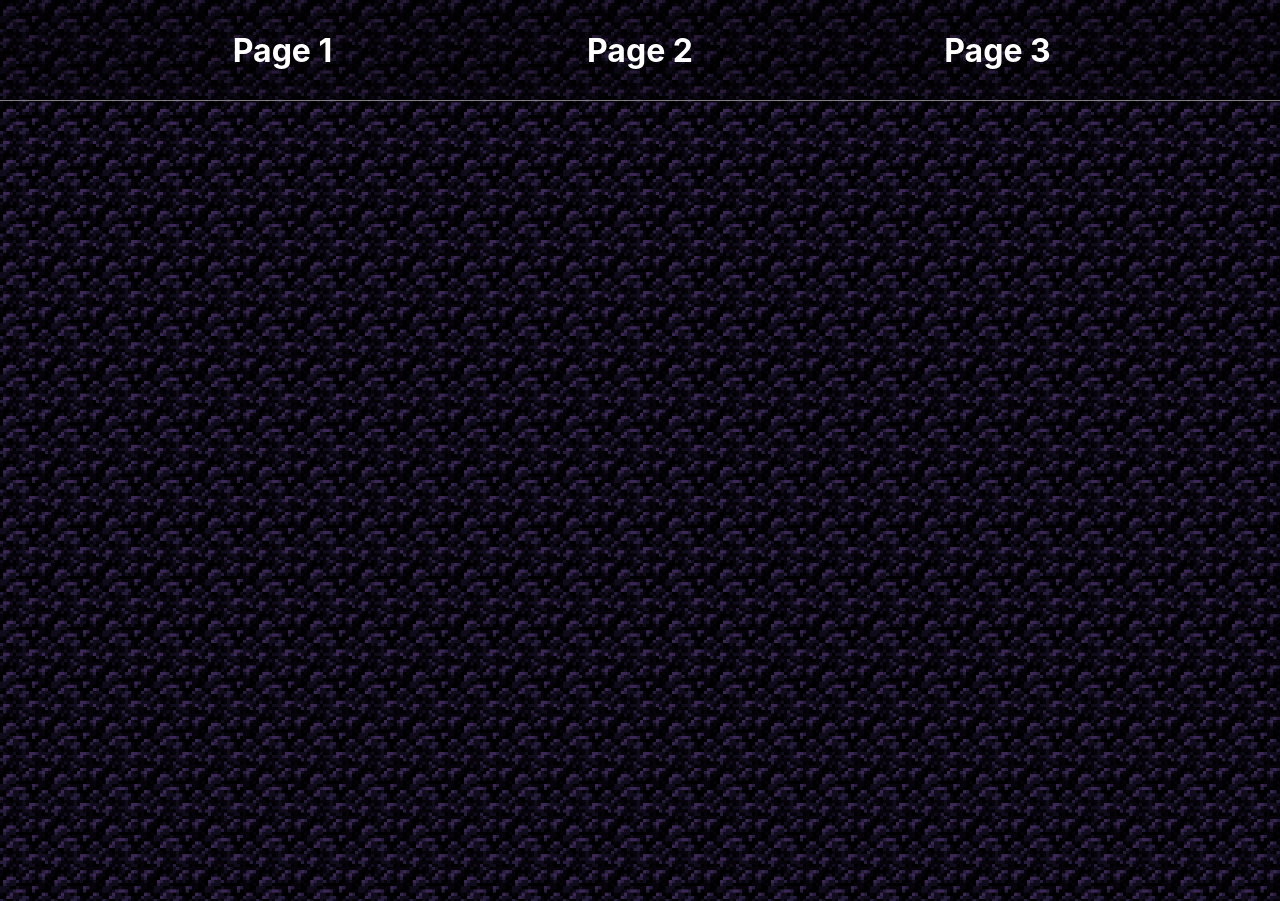
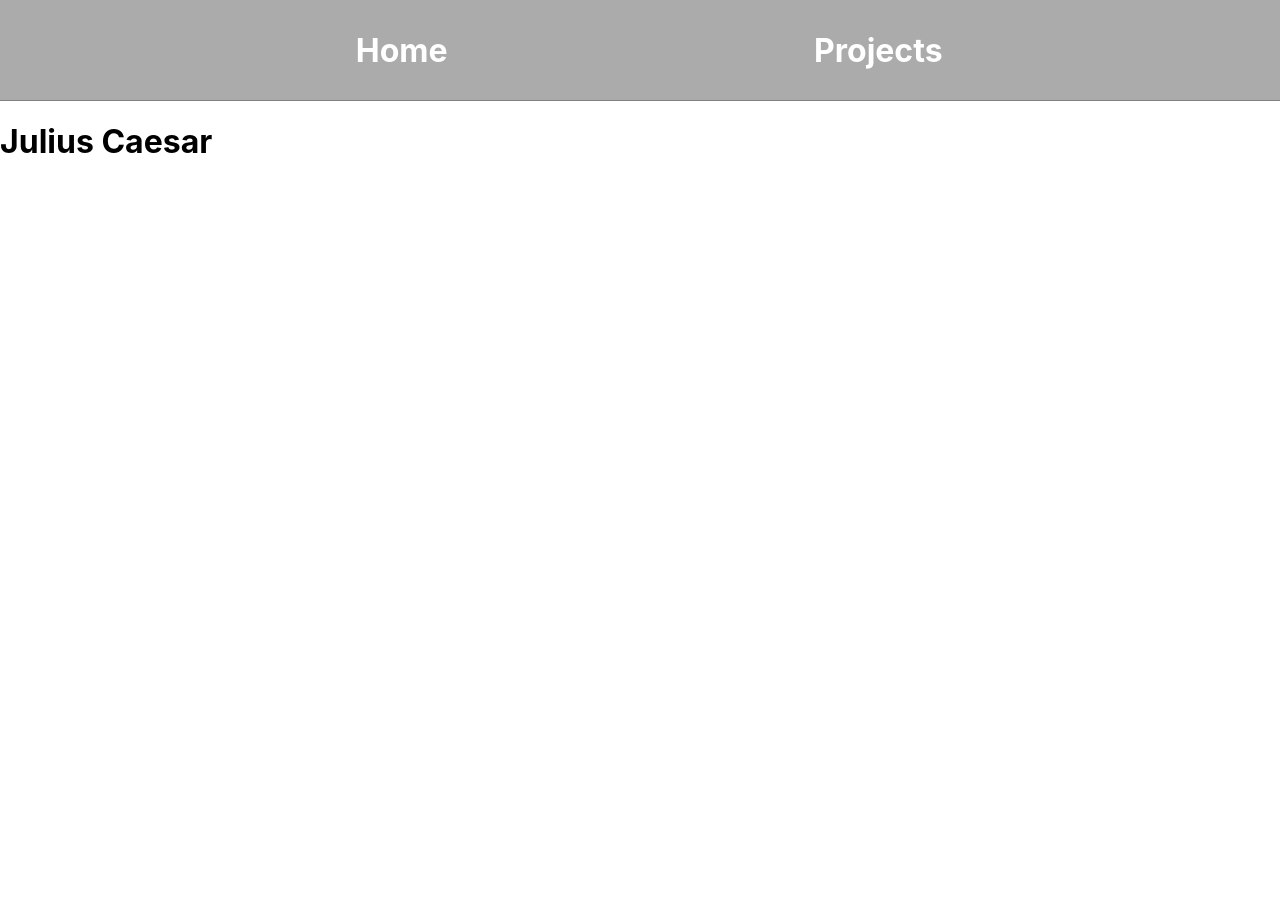
Before and after one commit to NoleStites/nole_website, a React (Create React App) app: page /minecraft in a window 1280 px wide. After the commit the page ends 800 px from the top, so only its background shows below. Built offline with nearby package versions, Linux system fonts and the light colour scheme.

Commit message:
Functioning webpage linking

```diff
--- a/package.json
+++ b/package.json
@@ -8,6 +8,7 @@
     "@testing-library/user-event": "^13.5.0",
     "react": "^18.3.1",
     "react-dom": "^18.3.1",
+    "react-router-dom": "^6.28.0",
     "react-scripts": "5.0.1",
     "web-vitals": "^2.1.4"
   },
--- a/src/App.js
+++ b/src/App.js
@@ -1,14 +1,22 @@
-import './App.css';
-import Navbar from './landing_page/navbar';
+import { BrowserRouter, Routes, Route } from "react-router-dom";
+import Layout from './pages/Layout';
+import Home from './pages/Home';
+import MinecraftBlocks from './pages/minecraft_blocks';
 
+// This file (and function) is only for adding
+// more routes/webpages
 function App() {
   return (
-    <div className='background_img'>
-      <Navbar />
-      <header className="App-header">
-
-      </header>
-    </div>
+    <BrowserRouter>
+      <Routes>
+        <Route path="/" element={<Layout />}>
+          <Route index element={<Home />} />
+          <Route path="minecraft" element={<MinecraftBlocks />} />
+          {/* <Route path="<route_name>" element={<Component_In_Pages_Dir />} /> */}
+          {/* ALSO ADD ROUTE TO Navbar DROPDOWN */}
+        </Route>
+      </Routes>
+    </BrowserRouter>
   );
 }
 
--- a/src/landing_page/navbar.js
+++ /dev/null
@@ -1,43 +0,0 @@
-import './navbar.css';
-
-function NavItem ({ name, dropdown }) {
-    if (dropdown) {
-        return (
-            <div className='dropdown'>
-                <div className="nav_item">
-                        <h1 className="item_name"> {/*This allows the nav item's name to be centered vertically*/}
-                            {name}
-                        </h1>
-                </div>
-                <div className='dropdown_content'>
-                    {
-                        Object.entries(dropdown)
-                        .map( ([item_name, url]) => <a href={url}><p className='dropdown_item'>{item_name}</p></a> )
-                    }
-                </div>
-            </div>
-        );
-    } else {
-        return (
-            <div className='dropdown'>
-                <div className="nav_item">
-                        <h1 className="item_name"> {/*This allows the nav item's name to be centered vertically*/}
-                            {name}
-                        </h1>
-                </div>
-            </div>
-        );
-    }
-}
-
-function Navbar() {
-    return (
-        <div className="nav">
-            <NavItem name={"Page 1"}/>
-            <NavItem name={"Page 2"}/>
-            <NavItem name={"Page 3"} dropdown={{"Test 1": "URL1", "Test 2": "URL2"}}/>
-        </div>
-    );
-}
-
-export default Navbar;
--- a/src/landing_page/navbar.css
+++ b/src/navbar/navbar.css
@@ -26,6 +26,7 @@
 
 .item_name {
     height: fit-content;
+    color: white;
 }
 
 .dropdown {
--- /dev/null
+++ b/src/navbar/navbar.js
@@ -0,0 +1,45 @@
+import './navbar.css';
+import { Outlet, Link } from "react-router-dom";
+
+function NavItem({ name, route }) {
+    return (
+        <div className='dropdown'>
+            <div className="nav_item">
+                <Link to={route}>
+                    <h1 className="item_name"> {/*This allows the nav item's name to be centered vertically*/}
+                        {name}
+                    </h1>
+                </Link>
+            </div>
+        </div>
+    );
+}
+
+function NavList ({ name, dropdown }) {
+    return (
+        <div className='dropdown'>
+            <div className="nav_item">
+                    <h1 className="item_name"> {/*This allows the nav item's name to be centered vertically*/}
+                        {name}
+                    </h1>
+            </div>
+            <div className='dropdown_content'>
+                {
+                    Object.entries(dropdown)
+                    .map( ([item_name, url]) => <Link to={url}><p className='dropdown_item'>{item_name}</p></Link> )
+                }
+            </div>
+        </div>
+    );
+}
+
+function Navbar() {
+    return (
+        <div className="nav">
+            <NavItem name={"Home"} route={"/"}/>
+            <NavList name={"Projects"} dropdown={{"Minecraft Block Textures": "/minecraft", "Test 2": "URL2"}}/>
+        </div>
+    );
+}
+
+export default Navbar;
--- /dev/null
+++ b/src/pages/Home.js
@@ -0,0 +1,16 @@
+import '../App.css';
+import Navbar from '../navbar/navbar';
+import { Outlet, Link } from "react-router-dom";
+
+function Home() {
+    return (
+        <div className='background_img'>
+            <Navbar />
+            <header className="App-header">
+
+            </header>
+        </div>
+    );
+};
+
+export default Home;
--- /dev/null
+++ b/src/pages/Layout.js
@@ -0,0 +1,13 @@
+// YOU SHOULD NEVER NEED TO TOUCH THIS FILE
+
+import { Outlet } from "react-router-dom";
+
+const Layout = () => {
+  return (
+    <>
+    <Outlet />
+    </>
+  )
+};
+
+export default Layout;
--- /dev/null
+++ b/src/pages/minecraft_blocks.js
@@ -0,0 +1,12 @@
+import Navbar from "../navbar/navbar";
+
+function MinecraftBlocks() {
+    return (
+        <div>
+            <Navbar />
+            <h1>Julius Caesar</h1>
+        </div>
+    );
+}
+
+export default MinecraftBlocks;
```
Also changed, not shown: 1 other file (tests, documents, lock files or other folders).
